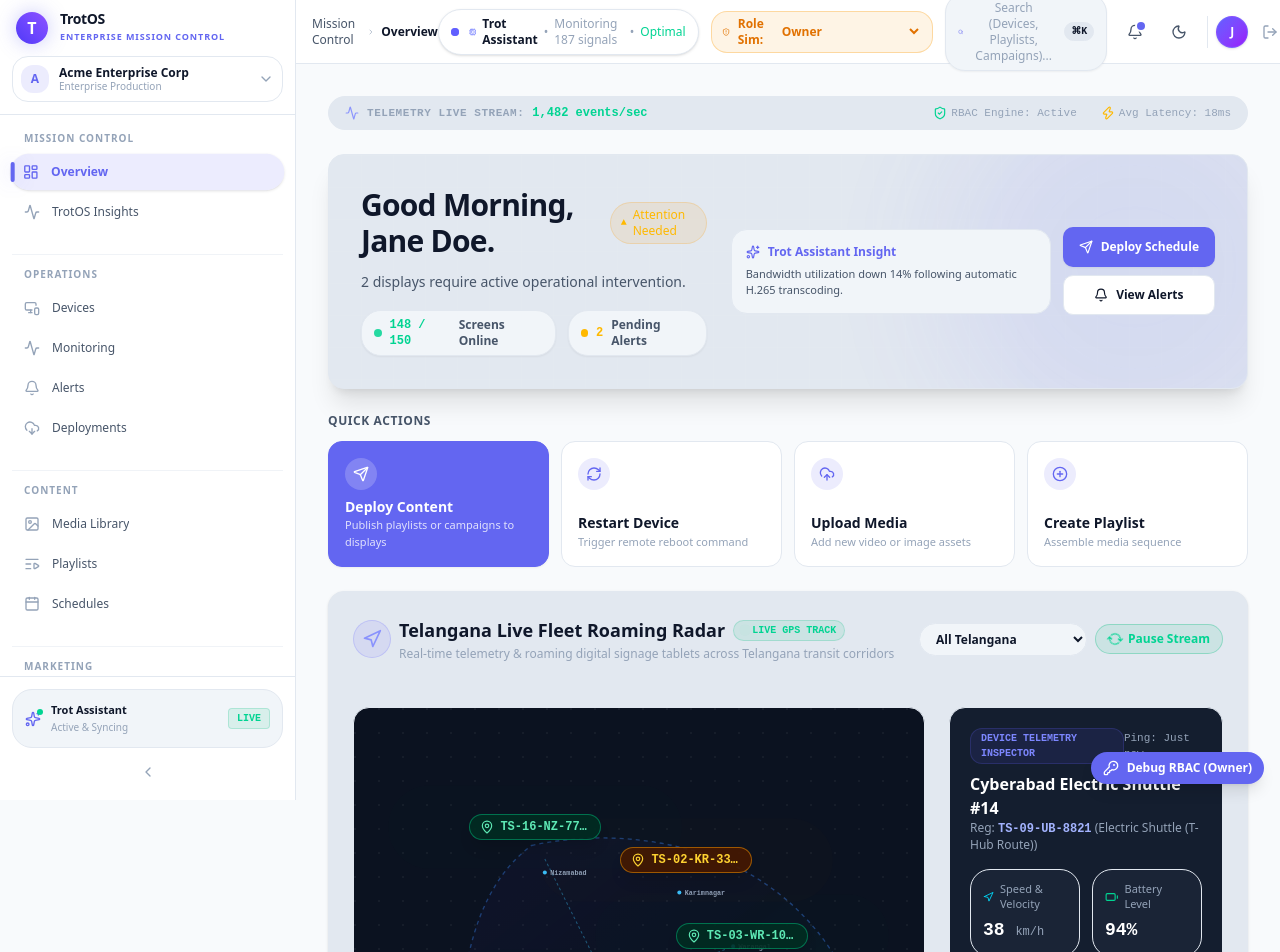
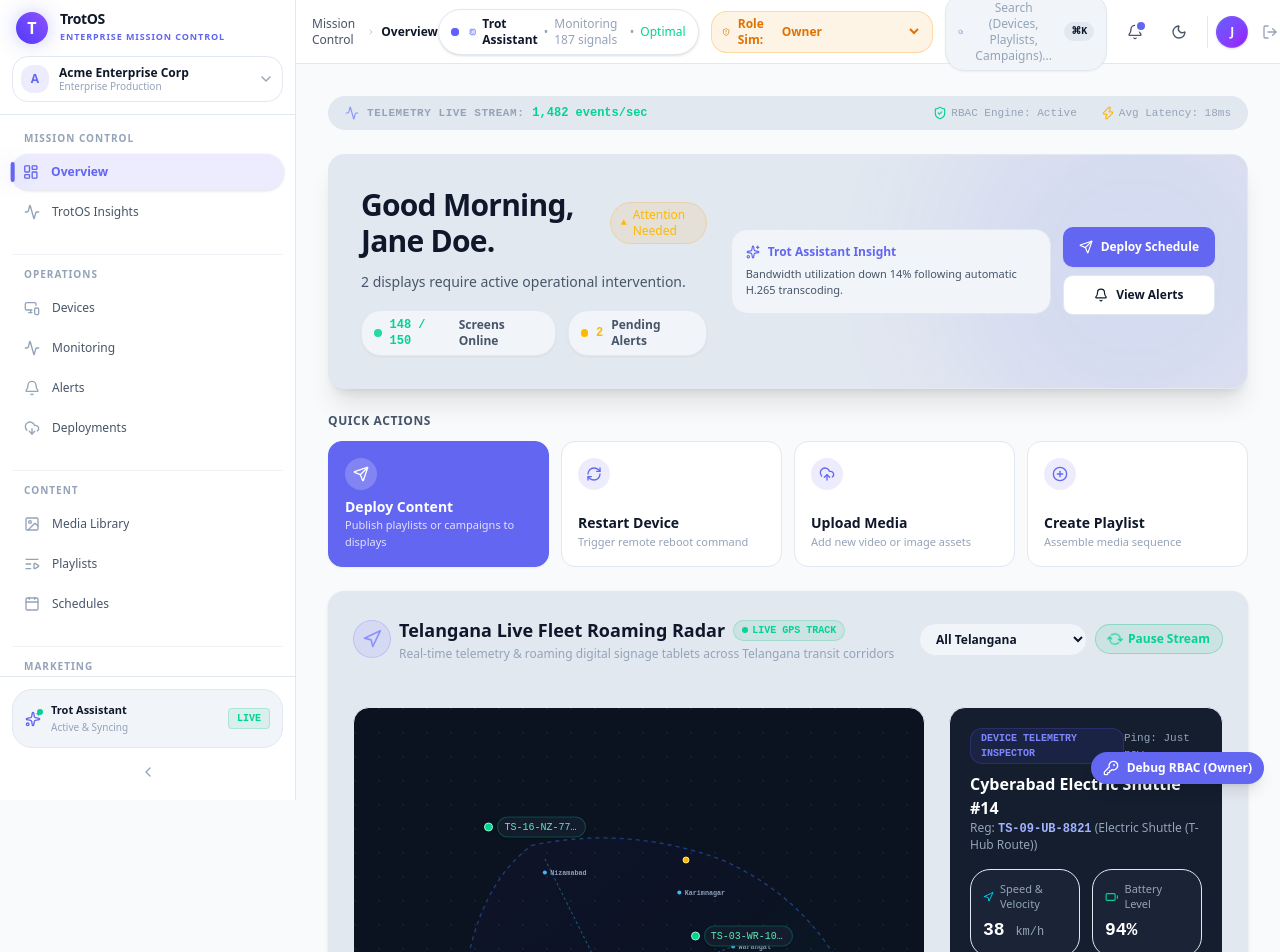
Before and after one commit to RealKarthiksai/Dashboard, a React (Vite) app: page /dashboard/overview in a window 1280 px wide. Shown: the top 952 px of the page. Built offline with nearby package versions, Linux system fonts and the light colour scheme; sample sign-in values are in the browser's storage.

Commit message:
design: refine radar map pins (remove aggressive blinking, make yellow pin small, make red alert pin prominent)

```diff
--- a/src/features/mission-control/components/TelanganaFleetMap.tsx
+++ b/src/features/mission-control/components/TelanganaFleetMap.tsx
@@ -211,7 +211,7 @@
                   Telangana Live Fleet Roaming Radar
                 </h2>
                 <span className="px-2 py-0.5 rounded-full text-[10px] font-mono font-bold uppercase bg-emerald-500/10 text-emerald-400 border border-emerald-500/20 flex items-center gap-1">
-                  <span className="w-1.5 h-1.5 rounded-full bg-emerald-400 animate-ping" />
+                  <span className="w-1.5 h-1.5 rounded-full bg-emerald-400" />
                   Live GPS Track
                 </span>
               </div>
@@ -331,39 +331,71 @@
           {/* Interactive Roaming Pins Overlay */}
           {filteredTabs.map((tab) => {
             const isSelected = selectedTab.id === tab.id;
+            const isRed = tab.status === 'warning';
+            const isYellow = tab.status === 'syncing';
+            const isActive = tab.status === 'active';
+
             return (
               <button
                 key={tab.id}
                 onClick={() => setSelectedTab(tab)}
                 style={{ left: `${tab.x}%`, top: `${tab.y}%` }}
-                className={`absolute -translate-x-1/2 -translate-y-1/2 group transition-all duration-500 z-10 focus:outline-none`}
+                className="absolute -translate-x-1/2 -translate-y-1/2 group transition-all duration-300 z-10 focus:outline-none flex items-center gap-1"
               >
-                {/* Pulse Ring for active roaming tab */}
-                <span
-                  className={`absolute -inset-2 rounded-full opacity-75 animate-ping ${
-                    tab.status === 'active'
-                      ? 'bg-emerald-500'
-                      : tab.status === 'syncing'
-                      ? 'bg-amber-500'
-                      : 'bg-rose-500'
+                {/* RED ALERT PIN (Bigger than yellow, prominent attention beacon) */}
+                {isRed && (
+                  <div className="relative flex items-center">
+                    {/* Controlled Beacon Ring for Red */}
+                    <span className="absolute -inset-1 rounded-full bg-rose-500/40 animate-pulse" />
+                    <div
+                      className={`relative flex items-center justify-center p-1 rounded-full bg-rose-600 text-white shadow-md border border-rose-300 transition-transform ${
+                        isSelected ? 'scale-125 ring-2 ring-rose-400' : 'hover:scale-110'
                       }`}
+                      style={{ width: '20px', height: '20px' }}
+                    >
+                      <MapPin className="w-3 h-3 stroke-[2.5]" />
+                    </div>
+                    <span className={`ml-1 text-[10px] font-mono font-bold px-1.5 py-0.5 rounded bg-rose-950/90 text-rose-200 border border-rose-500/40 shadow-sm ${isSelected ? 'block' : 'hidden group-hover:block'}`}>
+                      {tab.code}
+                    </span>
+                  </div>
+                )}
+
+                {/* YELLOW SYNCING/IDLE PIN (Really small, subtle dot) */}
+                {isYellow && (
+                  <div className="relative flex items-center">
+                    <div
+                      className={`rounded-full bg-amber-400 border border-amber-200 shadow-xs transition-transform ${
+                        isSelected ? 'scale-150 ring-2 ring-amber-300' : 'hover:scale-125'
+                      }`}
+                      style={{ width: '7px', height: '7px' }}
                     />
+                    <span className={`ml-1.5 text-[9px] font-mono font-semibold px-1 py-0.2 rounded bg-amber-950/90 text-amber-200 border border-amber-500/30 ${isSelected ? 'block' : 'hidden group-hover:block'}`}>
+                      {tab.code}
+                    </span>
+                  </div>
+                )}
 
-                {/* Pin Badge */}
+                {/* GREEN ACTIVE PIN (Clean compact dot + sleek tag) */}
+                {isActive && (
+                  <div className="relative flex items-center gap-1">
                     <div
-                  className={`relative flex items-center gap-1.5 px-2.5 py-1 rounded-full text-xs font-mono font-bold shadow-lg transition-transform border ${
+                      className={`rounded-full bg-emerald-400 border border-emerald-200 shadow-sm transition-transform ${
+                        isSelected ? 'scale-125 ring-2 ring-emerald-300 bg-emerald-300' : 'hover:scale-110'
+                      }`}
+                      style={{ width: '9px', height: '9px' }}
+                    />
+                    <div
+                      className={`flex items-center gap-1 px-1.5 py-0.5 rounded-md text-[10px] font-mono font-medium shadow-sm border transition-all ${
                         isSelected
-                      ? 'scale-110 ring-2 ring-indigo-400 bg-indigo-950 text-white border-indigo-400'
-                      : tab.status === 'active'
-                      ? 'bg-emerald-950/90 text-emerald-300 border-emerald-500/50 hover:scale-105'
-                      : tab.status === 'syncing'
-                      ? 'bg-amber-950/90 text-amber-300 border-amber-500/50 hover:scale-105'
-                      : 'bg-rose-950/90 text-rose-300 border-rose-500/50 hover:scale-105'
+                          ? 'bg-indigo-950 text-white border-indigo-400 ring-1 ring-indigo-400'
+                          : 'bg-[#141E2F]/90 text-emerald-300 border-emerald-500/30 hover:border-emerald-400'
                       }`}
                     >
-                  <MapPin className="w-3.5 h-3.5 flex-shrink-0" />
-                  <span className="truncate max-w-[90px]">{tab.code}</span>
+                      <span className="truncate max-w-[75px]">{tab.code}</span>
                     </div>
+                  </div>
+                )}
 
                 {/* Hover Tooltip */}
                 <div className="absolute left-1/2 bottom-full mb-2 -translate-x-1/2 hidden group-hover:flex flex-col gap-1 w-48 p-2.5 rounded-xl bg-[#141E2F] border border-[var(--color-border)] shadow-xl text-[11px] pointer-events-none z-30">
```
Lines whose indentation alone changed are shown as unchanged.
